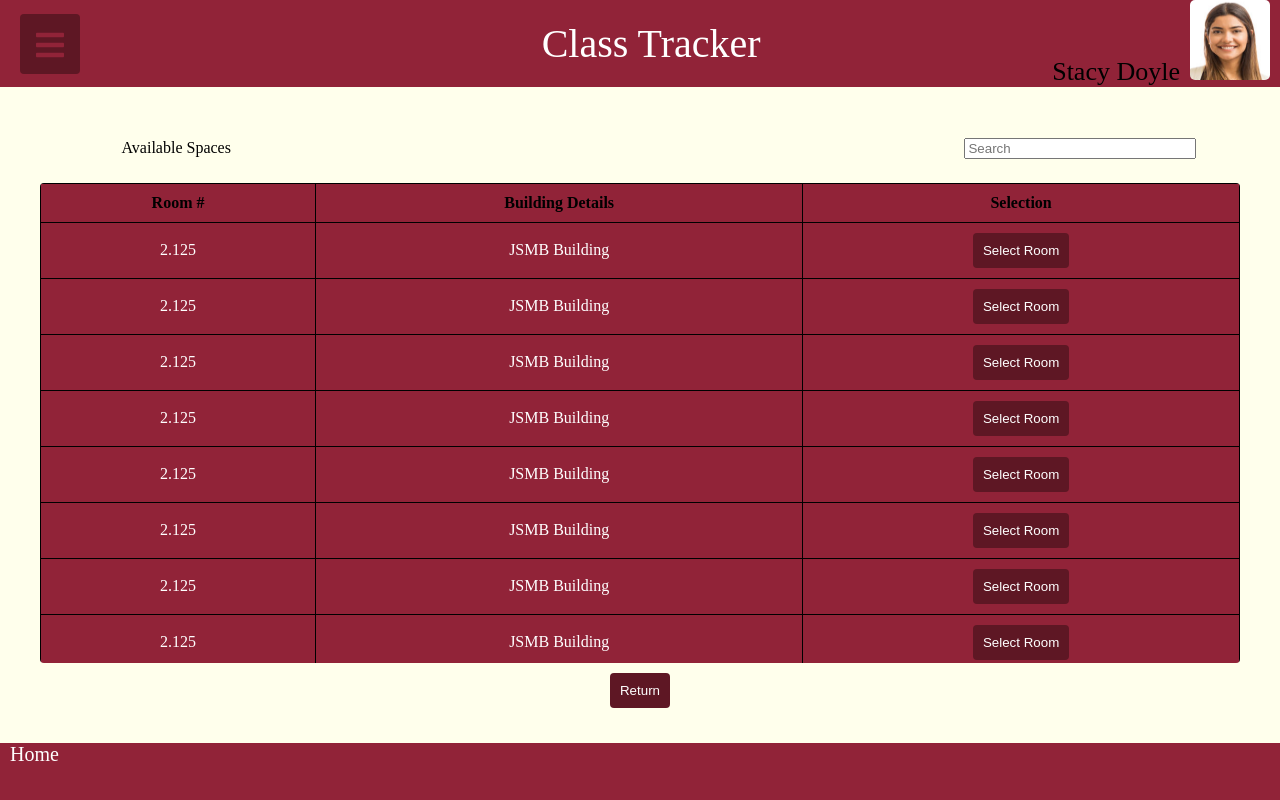
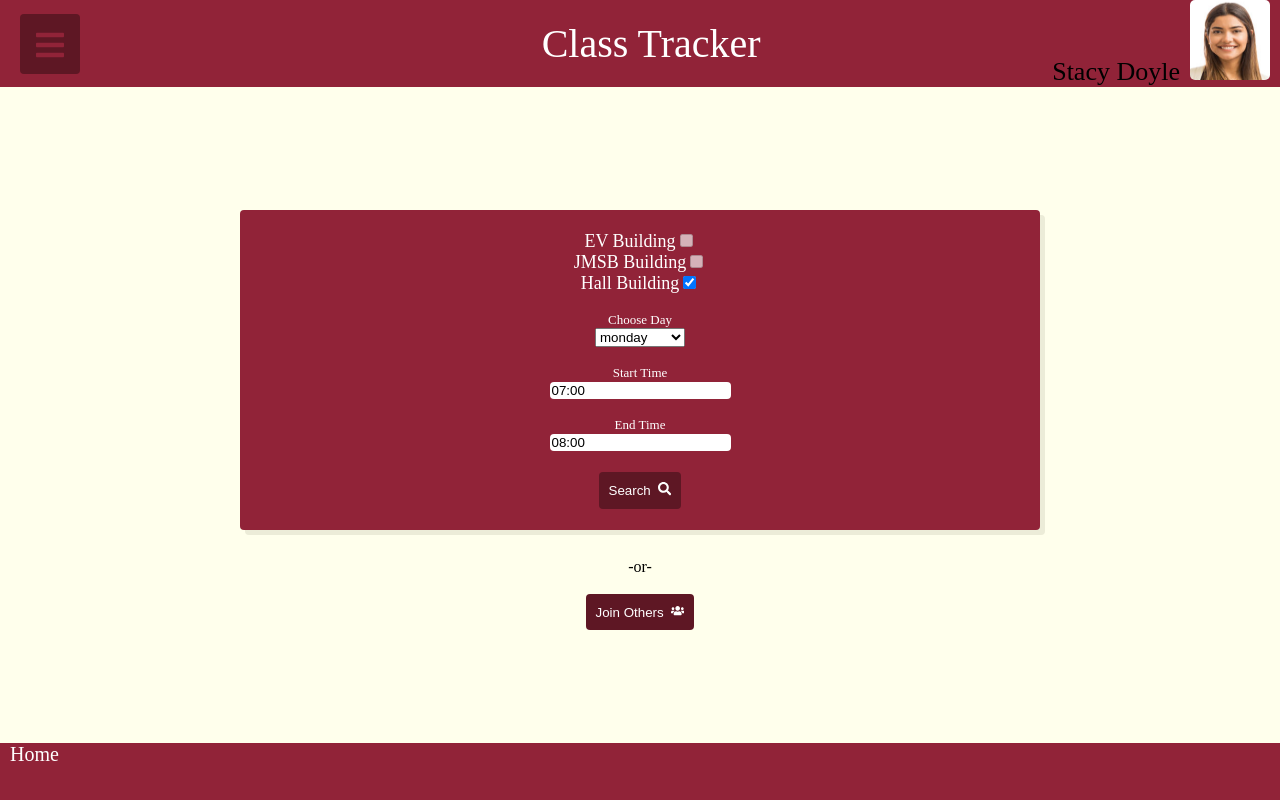
Before and after one commit to denzz312/EmptyClass, a React (Create React App) app: page / in a window 1280 px wide. Shown: the top 800 px of the page. Built offline with nearby package versions, Linux system fonts and the light colour scheme.

Commit message:
fix join button in home component

```diff
--- a/src/App.js
+++ b/src/App.js
@@ -3,12 +3,8 @@ import logo from '../src/logo192.png';
 import './App.css';
 import React from "react";
 import Header from './Components/Header';
-import BodyComponent from './Components/BodyComponent';
 import Footer from './Components/Footer';
 import Home from './Components/Home';
-import SearchResults from './Components/SearchResults';
-import SessionDetails from './Components/SessionDetails';
-import JoinOthers from "./Components/JoinOthers";
 
 class App extends React.Component {
     render() {
@@ -17,7 +13,7 @@ class App extends React.Component {
       <div className="App">
         <Header/>
         <body className="App-body">
-        <SearchResults/>
+        <Home/>
         </body>
         <Footer/>
       </div>
--- a/src/Components/Home.js
+++ b/src/Components/Home.js
@@ -121,8 +121,7 @@ class Home extends React.Component{
     }
 
     handleJoin = (e) =>{
-      e.preventDefault();
-      console.log(this.state);
+
     }
 
     render(){
@@ -225,42 +224,13 @@ class Home extends React.Component{
           <div>
             <button
               className="buttons"
-              onClick={this.handleSearch}
+              onClick={this.handleJoin}
               >
               Join Others
               &nbsp;
               <FaUsers/>
             </button>
           </div>
-          {/* <div>
-            {Data.map(post => {
-
-                const test = post.H["920"]["monday"][0];
-                // test = purpose.replace(/./g,"");
-                let start = test[0].split(".");
-                let end = test[1].split(".");
-                let app = post;
-                let apple = console.log(app);
-                let newData = []
-
-                Object.keys(app).forEach(function(key){
-                  newData.push(app[key]);
-                });
-
-                let array = console.log(newData)
-
-               return(
-                <>
-
-               <h3>Start</h3><h2>{start}</h2>
-               <h3>End</h3><h2>{end}</h2>
-               <h2>{array}</h2>
-
-                </>
-             )}
-             )
-            }
-          </div> */}
           </div>
     );
 
```
